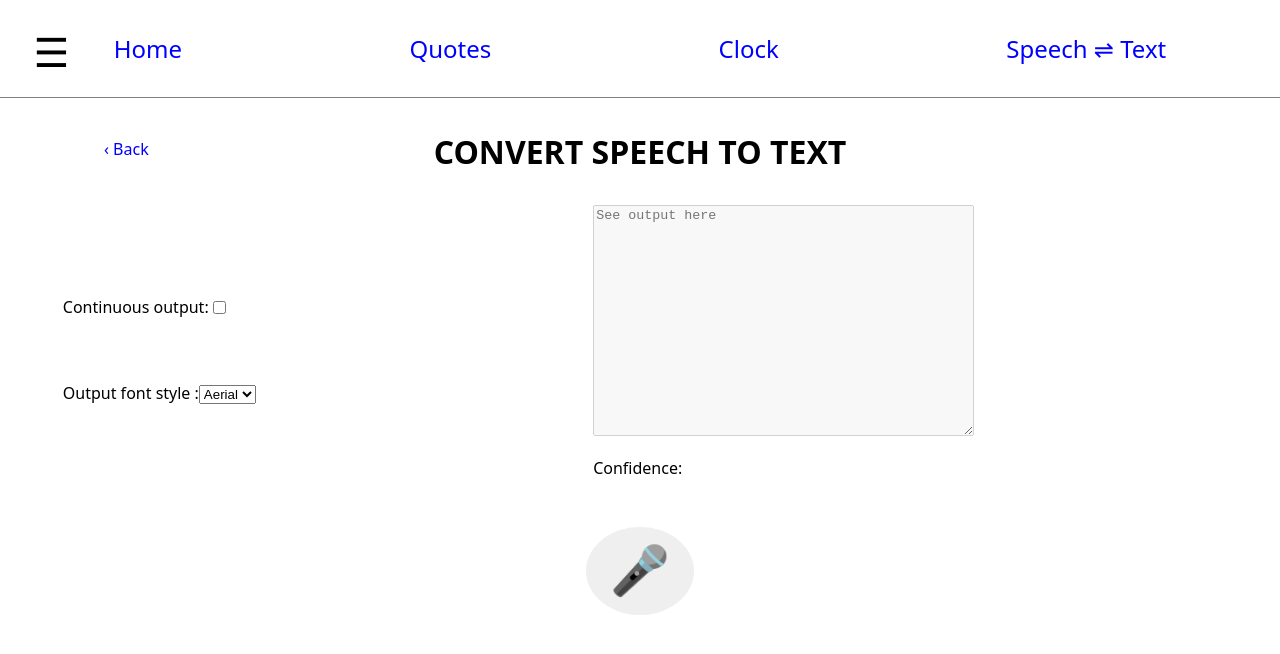
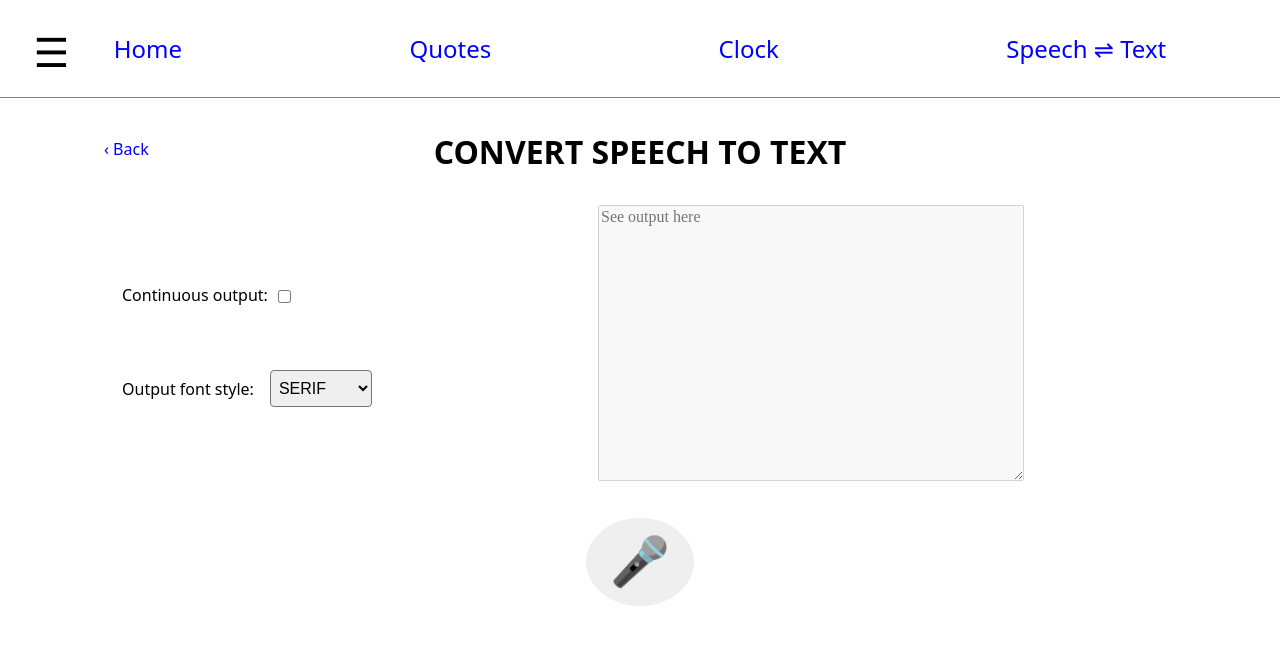
Before and after one commit to vamshi-krishna-kotla/react-playground, a React app: page /projects/speech-text/speech-to-text in a window 1280 px wide. Shown: the top 654 px of the page. Built offline with nearby package versions, Linux system fonts and the light colour scheme.

Commit message:
Finished functionality of speech recognition and conversion to text

```diff
--- a/src/projects/speech-text/components/speech-to-text/SpeechToText.jsx
+++ b/src/projects/speech-text/components/speech-to-text/SpeechToText.jsx
@@ -3,42 +3,155 @@
  * as output
  */
 
-import React, { Component } from "react";
+import React, { useEffect, useMemo, useState } from "react";
 
 import styles from './SpeechToText.module.scss';
+import { NotificationComponent } from "../../../../common/components/notification/Notification.jsx";
 
-export default class SpeechToText extends Component {
-	constructor(props) {
-		super(props);
+export default function SpeechToText() {
+	/**
+	 * used memoised storages for font families and speech recognition
+	 * objects to avoid multiple initialisations for evey re-render
+	 */
+	const { availableFontFamilies, speechRecognition } = useMemo(() => ({
+		availableFontFamilies: [ 'serif', 'cursive', 'aerial', 'sans'],
+		speechRecognition: new (window.SpeechRecognition || window.webkitSpeechRecognition)()
+	}), []);
 
-		this.state = {};
+	// set the (static) default values required for the component
+	const [state, setState] = useState({
+		continuous: false,
+		output: 'See output here',
+		outputFont: availableFontFamilies[0],
+		triggerRecognition: false,
+		isUserSpeaking: false,
+		notify: false,
+		notificationStatement: ''
+	});
 
-		// set the (static) default values required for the component
-		this.defaults = {
-			continuous: false,
-			outputTranscript: 'See output here',
-		};
+	/**
+	 * attach the event listeners for the speech recognition instance
+	 * once the component is mounted
+	 *
+	 * @note to be triggered only once
+	 */
+	useEffect(() => {
+		if (speechRecognition) {
+			speechRecognition.continuous = false;
+			speechRecognition.lang = "en-US";
+			speechRecognition.interimResults = false;
+			speechRecognition.maxAlternatives = 1;
 
-		this.availableFontFamilies = ['Aerial', 'sans'];
+			/**
+			 * handler to retrieve conversion result
+			 *
+			 * @param {Event} event object that holds speech conversion result
+			 */
+			speechRecognition.onresult = (event) => {
+				setState((state) => {
+					return {
+						...state,
+						output: event.results[0][0].transcript
+					};
+				});
+			};
+
+			/**
+			 * handler to update the UI to indicate speech input is being retrieved
+			 */
+			speechRecognition.onspeechstart = () => {
+				setState((state) => ({
+					...state,
+					isUserSpeaking: true
+				}));
+			};
+
+			/**
+			 * handler to stop the speech recognition listening function
+			 * when the user stops speaking
+			 */
+			speechRecognition.onspeechend = () => {
+				setState((state) => {
+					speechRecognition.stop();
+
+					return {
+						...state,
+						triggerRecognition: false,
+						isUserSpeaking: false
+					};
+				});
+			};
+
+			/**
+			 * handler to cover error case scenario when no input is received
+			 */
+			speechRecognition.onerror = () => {
+				setState((state) => {
+					return {
+						...state,
+						notify: true,
+						notificationStatement: 'Unable to detect any speech input',
+						triggerRecognition: false,
+						isUserSpeaking: false
+					};
+				});
+			};
+		} else {
+			/**
+			 * @todo this alert can be made better to notify the user
+			 * that speech recognition is not available
+			 */
+			alert('Speech recognition is not working');
+		}
+	}, []);
+
+	/**
+	 * set the output display font family from selected option
+	 *
+	 * @param {Event} event object that holds the result of selection
+	 */
+	function setOutputFontFamily(event) {
+		event.stopPropagation();
+
+		setState((state) => {
+			return { ...state, outputFont: event.target.value };
+		});
 	}
 
 	/**
-	 * method to make the font option available for selection
+	 * set the flag to enable/disable continuous output generation
 	 *
-	 * @returns array of <option> elements to populate the font-selection
+	 * @param {Event} event object that holds the result of check-box
 	 */
-	getFontFamilyOptions() {
-		return this.availableFontFamilies.map(font => {
-			return <option
-						key={font}
-					>
-						{font}
-					</option>
+	function toggleContinuousOutput(event) {
+		event.stopPropagation();
+
+		setState((state) => {
+			return { ...state, continuous: !state.continuous };
 		});
 	}
 
-	render() {
-		return (
+	/**
+	 * start listening to retrieve speech input from the user
+	 *
+	 * @param {Event} event object to stop event propagation
+	 */
+	function startListening(event) {
+		event.stopPropagation();
+
+		setState((state) => {
+			speechRecognition.start();
+
+			return {
+				...state,
+				triggerRecognition: true
+			};
+		});
+	}
+
+	return (
+		<>
+			{state.notify ? <NotificationComponent type='error' statement={state.notificationStatement}/> : null}
 			<div className={styles["speech-to-text"]}>
 				<h1 className={styles["title"]}>Convert Speech to Text</h1>
 				<div className={styles["main-container"]}>
@@ -49,16 +162,30 @@ export default class SpeechToText extends Component {
 								type="checkbox"
 								name="continuos-output"
 								id={styles["continuos-output"]}
-								defaultChecked={this.defaults.continuous}
+								defaultChecked={state.continuous}
+								onChange={toggleContinuousOutput}
 							/>
 						</div>
 						<div className={styles["output-font-family"]}>
-							<label htmlFor={styles["font-selection"]}>Output font style : </label>
+							<label htmlFor={styles["font-selection"]}>Output font style:</label>
 							<div className={styles["inner-selection-container"]}>
-								<select name="fonts" id={styles["font-selection"]}>
-									{this.getFontFamilyOptions()}
+								<select
+									name="fonts"
+									id={styles["font-selection"]}
+									onChange={setOutputFontFamily}
+									defaultValue={availableFontFamilies[0]}
+								>
+									{
+										availableFontFamilies.map((font, index) => {
+											return <option
+														key={font + '_' + index}
+														value={font}
+													>
+														{font.toLocaleUpperCase()}
+													</option>
+										})
+									}
 								</select>
-								<section className={styles["underline-highlighter"]}></section>
 							</div>
 						</div>
 					</div>
@@ -69,20 +196,24 @@ export default class SpeechToText extends Component {
 							cols="45"
 							rows="15"
 							disabled
-							placeholder={this.defaults.outputTranscript}
+							placeholder={state.output}
+							style={{fontFamily: state.outputFont}}
 						></textarea>
-						<p className={styles["output-confidence"]}>
-							Confidence:
-						</p>
 					</div>
 				</div>
 				<div className={styles["button-container"]}>
 					<button
-						className={styles["click-to-speak"] + " button"}
-						disabled={this.state.isUserSpeaking}
+						className={
+							styles["click-to-speak"] +
+							" button " +
+							(state.triggerRecognition ? styles["restrict-speaking"] : "") + " " +
+							(state.isUserSpeaking ? styles["user-speaking"] : "")
+						}
+						disabled={state.triggerRecognition}
+						onClick={startListening}
 					>&#x1F3A4;</button>
 				</div>
 			</div>
-		);
-	}
+		</>
+	);
 }
--- a/src/projects/speech-text/components/speech-to-text/SpeechToText.module.scss
+++ b/src/projects/speech-text/components/speech-to-text/SpeechToText.module.scss
@@ -1,5 +1,5 @@
 .speech-to-text {
-    margin: 2rem 1rem;
+    margin: 2rem 5rem;
 
     .title {
         text-align: center;
@@ -21,29 +21,95 @@
                 display: flex;
                 align-items: center;
                 margin: 2rem 0;
+
+                label {
+                    cursor: pointer;
+                }
+
+                #continuos-output {
+                    margin: 2px 10px 0px;
+                }
             }
 
             .output-font-family {
                 display: flex;
                 align-items: center;
                 margin: 2rem 0;
+
+                label {
+                    cursor: pointer;
+                }
+
+                .inner-selection-container {
+                    margin: 0 1rem;
+
+                    #font-selection {
+                        border-radius: .25rem;
+                        font-size: 1rem;
+                        padding: .5rem .25rem;
+
+                        &:focus {
+                            border-color: #80bdff;
+                            outline: 0;
+                            box-shadow: 0 0 0 .2rem rgba(0, 123, 255, .25);
+                        }
+                    }
+                }
             }
         }
 
         .output-container {
             width: 50%;
+
+            #output-transcript {
+                font-size: 1rem;
+            }
         }
     }
 
     .button-container {
         margin: 2rem 0;
         text-align: center;
+        position: relative;
 
         .click-to-speak {
             border: none;
             font-size: 3rem;
             padding: 1rem 1.5rem;
             border-radius: 50%;
+
+            &.restrict-speaking {
+                cursor: not-allowed;
+                box-shadow: none;
+                animation: trippleShadowBounce 1.5s cubic-bezier(0.5, 0, 0.5, 1) infinite;
+            }
+
+            &.user-speaking {
+                animation: linearOutwardRipple 0.5s linear infinite;
+            }
         }
     }
 }
+
+@keyframes trippleShadowBounce {
+    0% {
+        box-shadow: none;
+    }
+    50% {
+        box-shadow: 0 0 0 0.75rem rgba($color: #000, $alpha: 0.35),
+            0 0 0 1.25rem rgba($color: #000, $alpha: 0.25),
+            0 0 0 1.75rem rgba($color: #000, $alpha: 0.15);
+    }
+    100% {
+        box-shadow: none;
+    }
+}
+
+@keyframes linearOutwardRipple {
+    0% {
+        box-shadow: none;
+    }
+    100% {
+        box-shadow: 0 0 0 2rem rgba($color: #f00, $alpha: 0.35);
+    }
+}
```
